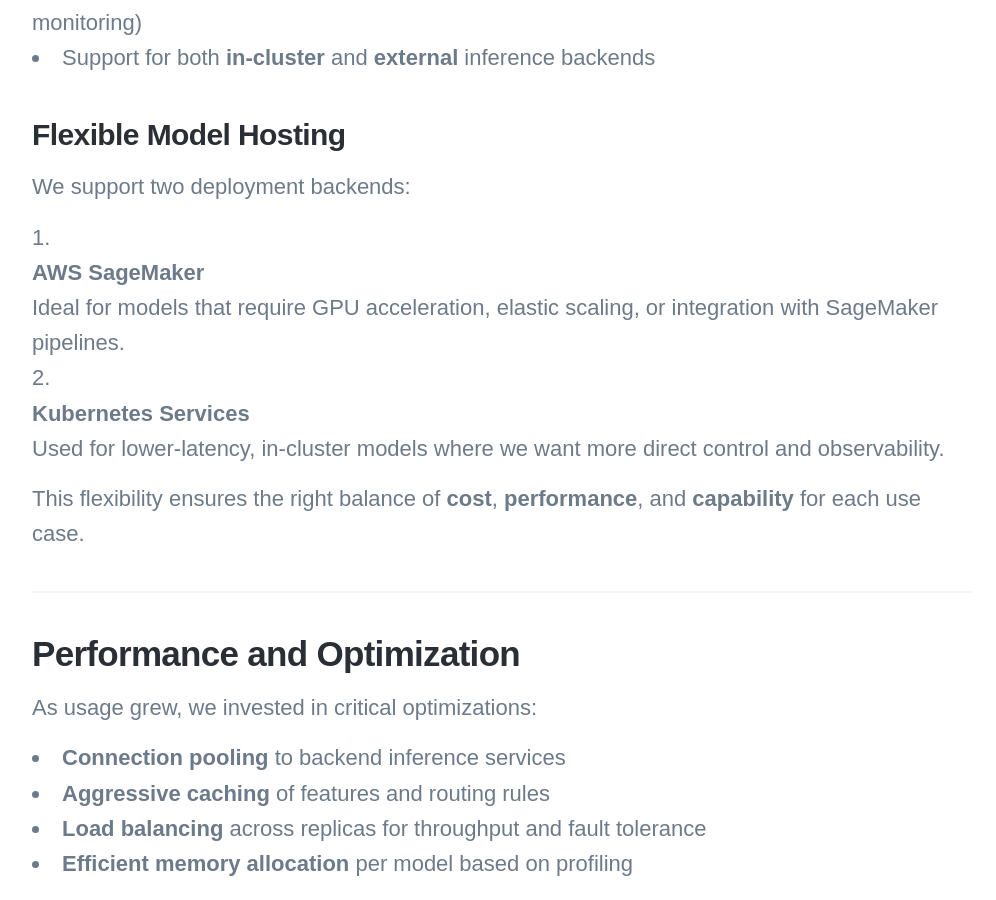
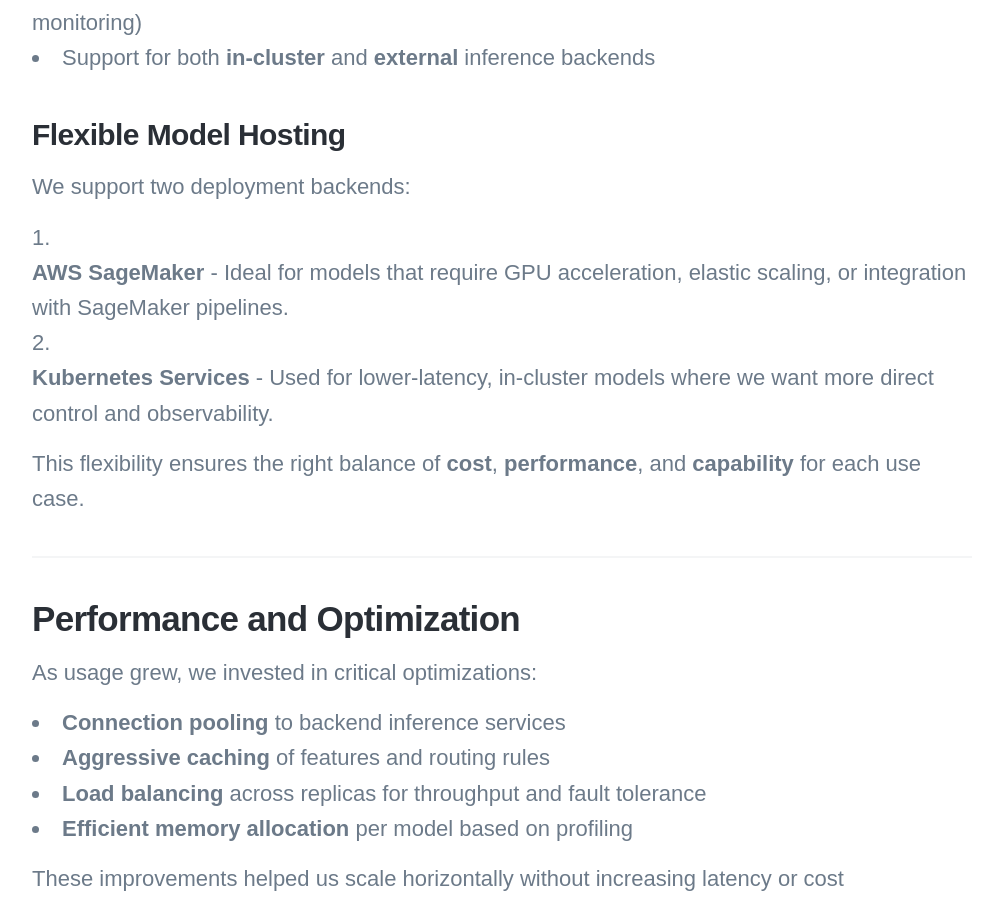
Before and after one commit to jrosen/jrosen.github.io, a Jekyll site: the page built from _projects/2024-08-30-model-broker.md, in a window 1280 px wide and 900 px high, scrolled down 4441 px. Shown: the whole window, without its empty margins (138-1134 px from the left). Built offline with Jekyll 4.4.1, drawn with Linux system fonts in a browser that asks for light colours; nearby versions of some CDN libraries; some web fonts are replaced.

Commit message:
Updated formatting for blog entry

```diff
--- a/_projects/2024-08-30-model-broker.md
+++ b/_projects/2024-08-30-model-broker.md
@@ -114,11 +114,9 @@
 
 We support two deployment backends:
 
-1. **AWS SageMaker**
-   Ideal for models that require GPU acceleration, elastic scaling, or integration with SageMaker pipelines.
+1. **AWS SageMaker** - Ideal for models that require GPU acceleration, elastic scaling, or integration with SageMaker pipelines.
 
-2. **Kubernetes Services**
-   Used for lower-latency, in-cluster models where we want more direct control and observability.
+2. **Kubernetes Services** - Used for lower-latency, in-cluster models where we want more direct control and observability.
 
 This flexibility ensures the right balance of **cost**, **performance**, and **capability** for each use case.
 
```
